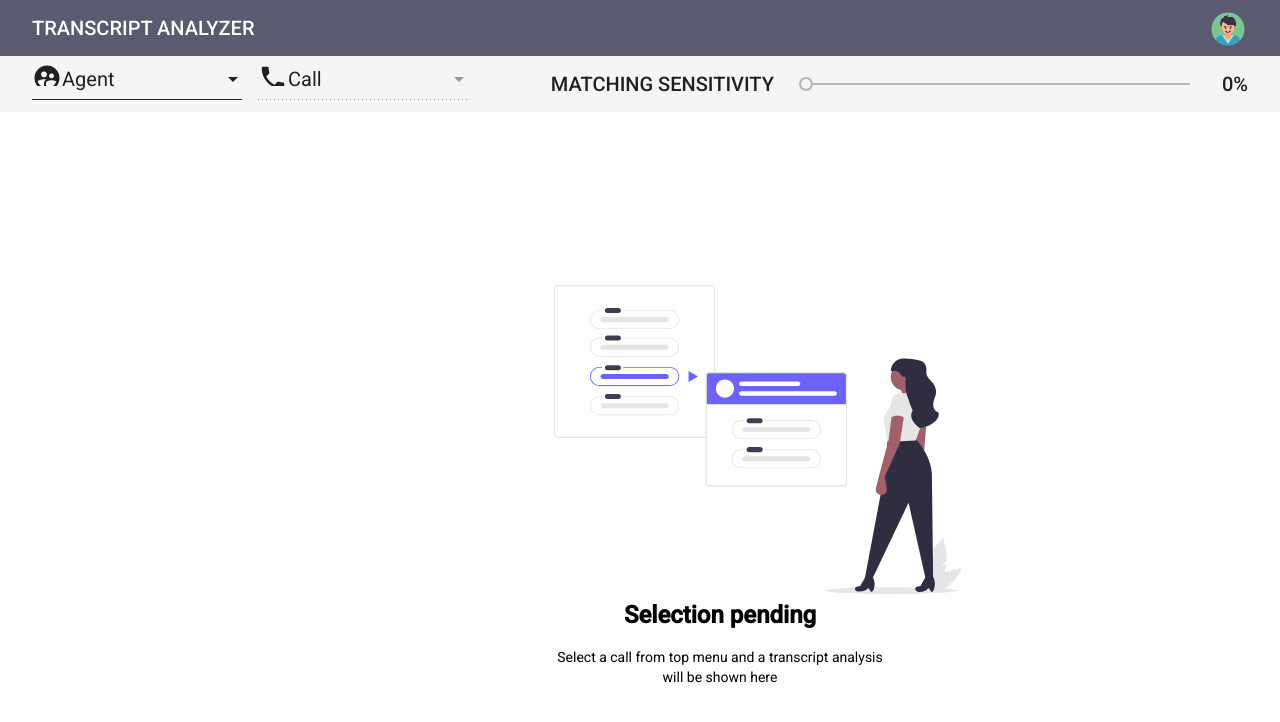
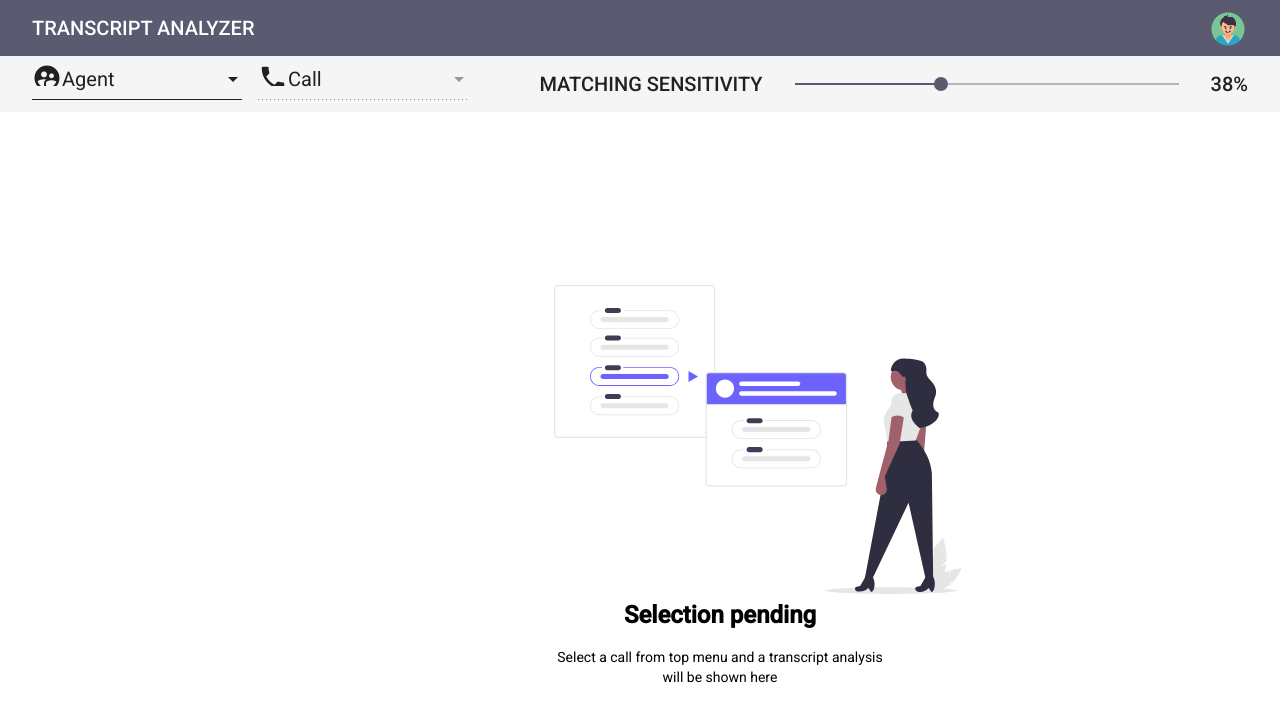
Before and after one commit to KevinMwita7/crossover-assessment, an Angular app: page / in a window 1280 px wide. Shown: the top 722 px of the page. Built offline with nearby package versions, Linux system fonts and the light colour scheme.

Commit message:
apply class based on similarity

```diff
--- a/src/app/core/components/call/call.component.html
+++ b/src/app/core/components/call/call.component.html
@@ -30,7 +30,11 @@
             <ng-container matColumnDef="sentence">
                 <th mat-header-cell *matHeaderCellDef>Sentence</th>
                 <td mat-cell *matCellDef="let transcript">
-                    <div class="matcher" matTooltip="61% matching with line #1 'This is a sample sentence #76'" matTooltipPosition="above">
+                    <div
+                    [ngClass]="{'matcher': transcript.similarity >= sliderValue / 100 }"
+                    matTooltip="61% matching with line #1 'This is a sample sentence #76'"
+                    matTooltipPosition="above"
+                    >
                         {{ transcript.sentence }}
                     </div>
                 </td>
--- a/src/app/core/components/call/call.component.ts
+++ b/src/app/core/components/call/call.component.ts
@@ -9,6 +9,7 @@ export class CallComponent implements OnInit {
   @Input() dataSource: any;
   @Input() tableHeader: String = "";
   @Input() category: String = "";
+  @Input() sliderValue: number = 38;
 
   displayedColumns: string[] = [
     'time',
--- a/src/app/modules/main/analyzer/analyzer.component.html
+++ b/src/app/modules/main/analyzer/analyzer.component.html
@@ -23,13 +23,13 @@
     <div id="intensity-selection" fxLayout="row" fxLayoutAlign="space-between center" fxLayoutGap="24px">
         <span>MATCHING SENSITIVITY</span>
         <mat-slider color="primary" max="100" min="0" formControlName="slider" (input)="updateSliderValue($event)"></mat-slider>
-        <span>{{form.get('slider')?.value}}%</span>
+        <span>{{sliderValue}}%</span>
     </div>
 </ng-template>
 
 <section class="content" fxLayout="row" fxFlex="grow" fxLayoutAlign="space-between strech" fxLayoutGap="24px" *ngIf="filterCalls.length">
-    <app-call [dataSource]="dataSource" fxFlex="grow" [tableHeader]="'Real'" [category]="'REAL'"></app-call>
-    <app-call [dataSource]="dataSourceRep" fxFlex="grow" [tableHeader]="'Expected'" [category]="'EXPECTED'"></app-call>
+    <app-call [dataSource]="dataSource" fxFlex="grow" [tableHeader]="'Real'" [category]="'REAL'" [sliderValue]="sliderValue"></app-call>
+    <app-call [dataSource]="dataSourceRep" fxFlex="grow" [tableHeader]="'Expected'" [category]="'EXPECTED'" [sliderValue]="sliderValue"></app-call>
 </section>
 
 <ng-container *ngIf="!filterCalls.length">
--- a/src/app/modules/main/analyzer/analyzer.component.ts
+++ b/src/app/modules/main/analyzer/analyzer.component.ts
@@ -34,6 +34,7 @@ export default class AnalyzerComponent implements OnInit, AfterViewInit {
     }
     private _form: FormGroup;
 
+    // Update the slider's formControl in real time
     updateSliderValue = (event: MatSliderChange): void => {
         if(event.value) {
             this._form.get("slider")?.setValue(event.value);
@@ -47,7 +48,7 @@ export default class AnalyzerComponent implements OnInit, AfterViewInit {
         this._form = this._fb.group({
             agent: _fb.control(null),
             call: _fb.control({ value: null, disabled: true }),
-            slider: _fb.control(0),
+            slider: _fb.control(38),
         });
     }
 
@@ -60,7 +61,7 @@ export default class AnalyzerComponent implements OnInit, AfterViewInit {
         this._tplService.register('subHeader', this.subHeader);
     }
 
-    // Filter the calls by the selected agent
+    // Filter the calls made by the selected agent
     get filterCalls(): Call[] {
         let agentFormControl = this._form.get("agent");
         let callFormControl = this._form.get("call");
@@ -69,6 +70,11 @@ export default class AnalyzerComponent implements OnInit, AfterViewInit {
         if(filteredCalls.length) callFormControl?.enable();
         else callFormControl?.disable();
         return filteredCalls;
+    }
+
+    // Return the slider's form control value
+    get sliderValue(): number{
+        return this.form.get('slider')?.value
     }
 }
 
```
